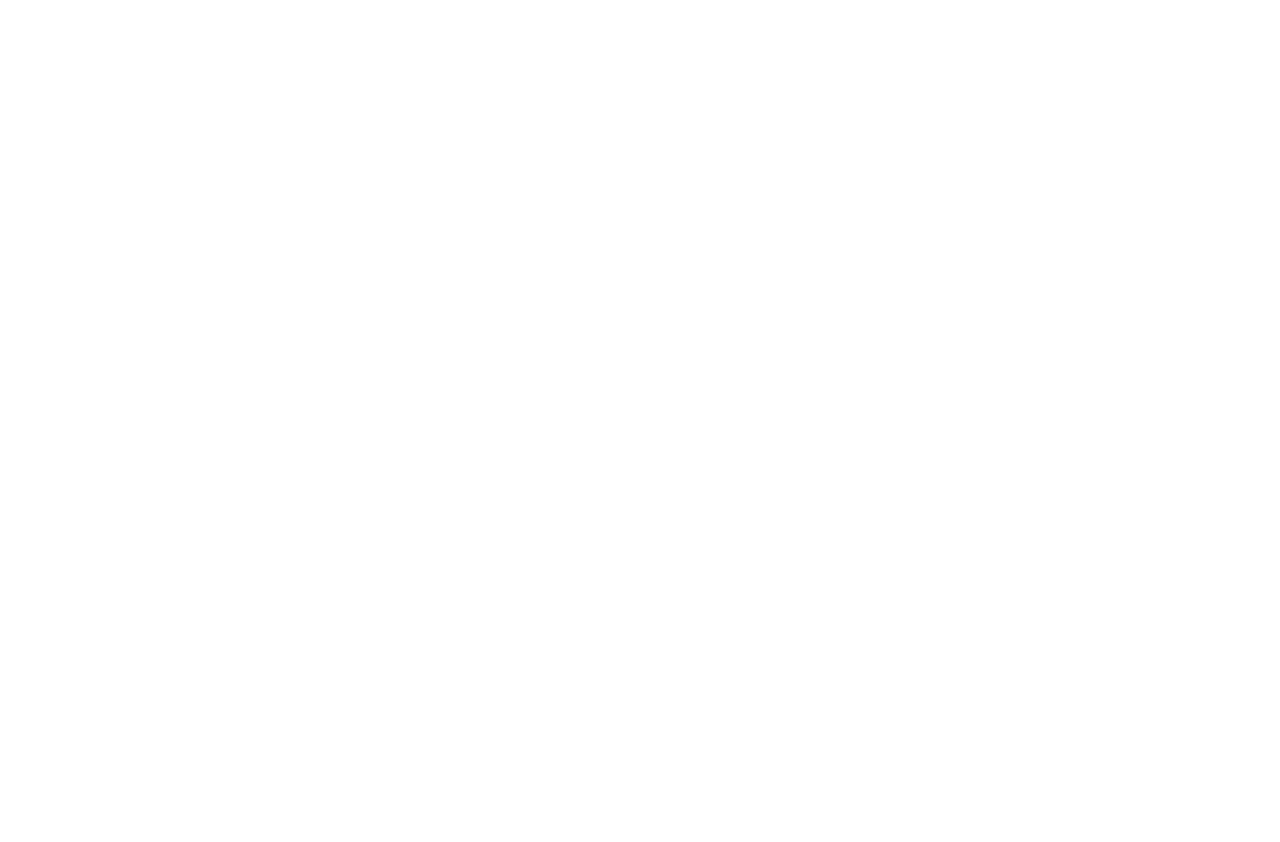
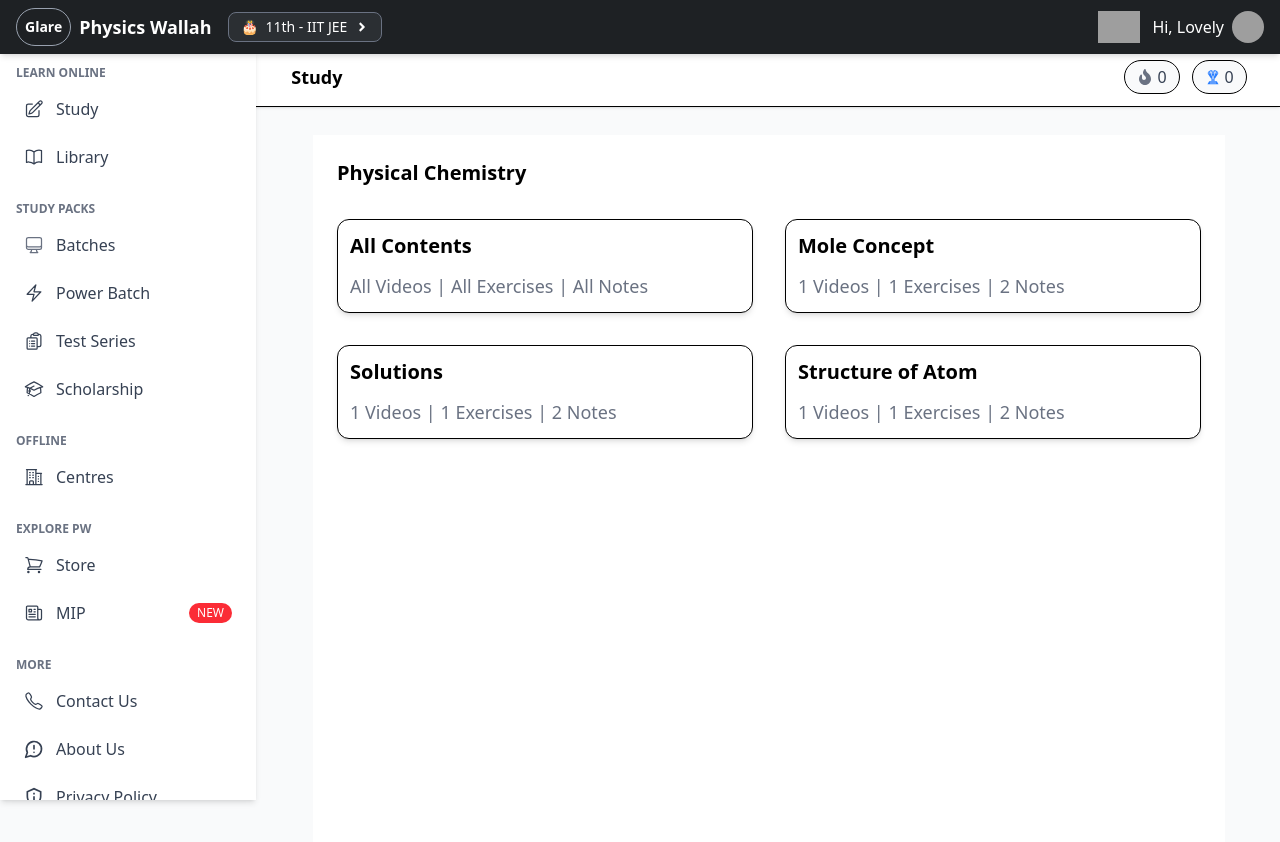
Before and after one commit to Lovely-s03/HariflySchoolProject, a React (Vite) app: page /dashboard/classes in a window 1280 px wide. Before the commit this address had no page. Shown: the top 842 px of the page. Before the commit the page ends 800 px from the top, so only its background shows below. Built offline with nearby package versions, Linux system fonts and the light colour scheme; grey boxes are pictures that could not be loaded.

Commit message:
new files classes

```diff
--- /dev/null
+++ b/src/Components/Dashboard/Batch/Explore/Classes.jsx
@@ -0,0 +1,52 @@
+// App.js
+import React from "react";
+import { useLocation } from "react-router-dom";
+
+const contentMap = {
+  Physics: [
+    { title: "All Contents", subtitle: "All Videos | All Exercises | All Notes" },
+    { title: "Mechanics", subtitle: "2 Videos | 1 Exercises | 1 Notes" },
+    { title: "Waves", subtitle: "1 Videos | 2 Exercises | 1 Notes" },
+  ],
+  Maths: [
+    { title: "All Contents", subtitle: "All Videos | All Exercises | All Notes" },
+    { title: "Algebra", subtitle: "3 Videos | 1 Exercises | 2 Notes" },
+    { title: "Calculus", subtitle: "2 Videos | 2 Exercises | 1 Notes" },
+  ],
+  "Physical Chemistry": [
+    { title: "All Contents", subtitle: "All Videos | All Exercises | All Notes" },
+    { title: "Mole Concept", subtitle: "1 Videos | 1 Exercises | 2 Notes" },
+    { title: "Solutions", subtitle: "1 Videos | 1 Exercises | 2 Notes" },
+    { title: "Structure of Atom", subtitle: "1 Videos | 1 Exercises | 2 Notes" },
+  ],
+  // Add other subjects here...
+};
+
+function App() {
+  const location = useLocation();
+  const subject = location.state?.subject?.name || "Physical Chemistry"; // default fallback
+  const sections = contentMap[subject] || [];
+
+  return (
+    <div className="bg-white min-h-screen p-6">
+      <h1 className="text-xl font-semibold mb-8">{subject}</h1>
+      <div className="grid grid-cols-1 md:grid-cols-2 gap-8">
+        {sections.map((section) => (
+          <div
+            key={section.title}
+            className="bg-white shadow-md rounded-xl flex flex-col justify-center p-3 border"
+          >
+            <div className="flex items-center">
+              <h2 className="text-xl font-semibold">{section.title}</h2>
+            </div>
+            <div className="mt-3 text-gray-500 font-medium text-lg">
+              {section.subtitle}
+            </div>
+          </div>
+        ))}
+      </div>
+    </div>
+  );
+}
+
+export default App;
--- a/src/Components/Dashboard/Batch/Explore/Explore.jsx
+++ b/src/Components/Dashboard/Batch/Explore/Explore.jsx
@@ -1,6 +1,8 @@
 import React, { useState } from "react";
 import BuyNowModal from "../../../../common/BuyNowModal";
 import { FaWhatsapp } from "react-icons/fa";
+
+import { useNavigate } from "react-router-dom";
 
 const tabData = [
   { label: "Description" },
@@ -427,6 +429,7 @@ const videos = [
     bg: "bg-purple-100",
     text: "text-purple-600",
   },
+
 ];
 
 const details = [
@@ -539,6 +542,7 @@ const icons = {
   ),
 };
 
+
 const subjects = [
   { name: "Physics", chapters: 3 },
   { name: "Maths", chapters: 3 },
@@ -547,6 +551,7 @@ const subjects = [
   { name: "Inorganic Chemistry", chapters: 3 },
   { name: "Notices", chapters: 2 },
 ];
+
 
 const features1 = [
   {
@@ -608,11 +613,18 @@ const ArjunaTabs = () => {
 
   const faqsToShow = showAll ? faqs : faqs.slice(0, 4);
   const currentFeatures = planFeatures[selectedPlan] || [];
+  const navigate = useNavigate();
+
+  const handleClick = (subject) => {
+
+    navigate("/dashboard/classes", { state: { subject } });
+  };
+
 
   return (
-    <div className="bg-indigo-500 rounded-t-xl">
-      <div className="max-w-5xl mx-auto px-4 pt-6 pb-2">
-        <h2 className="text-white text-3xl font-bold">Arjuna JEE 4.0 2026</h2>
+    <div className="bg-[#000080] rounded-t-xl">
+      <div className="max-w-5xl mx-auto px-2 pt-6 pb-2 items-center justify-start">
+        <h2 className="text-white text-3xl font-bold ">Arjuna JEE 4.0 2026</h2>
       </div>
       <div className="bg-white px-4 flex flex-col gap-5 xl:gap-0 xl:flex-row items-center border-b justify-between pt-2 whitespace-nowrap">
         <div className="flex space-x-6 overflow-x-scroll max-w-[400px] xl:max-w-full">
@@ -652,7 +664,7 @@ const ArjunaTabs = () => {
                 <h2 className="text-xl font-semibold">Choose a Plan</h2>
                 <button
                   onClick={() => setIsModalOpen(true)}
-                  className="bg-indigo-500 text-white font-medium px-5 py-2 rounded-lg hover:bg-indigo-600 transition"
+                  className="bg-[#000080] text-white font-medium px-5 py-2 rounded-lg bg-[#000080] transition"
                 >
                   Compare Plans
                 </button>
@@ -924,10 +936,11 @@ const ArjunaTabs = () => {
                 Select your subjects &amp; start learning
               </p>
 
-              <div className="grid grid-cols-1 sm:grid-cols-2 lg:grid-cols-3 xl:grid-cols-4 gap-6">
+              <div className="grid grid-cols-1 sm:grid-cols-1 lg:grid-cols-2 xl:grid-cols-4 gap-6">
                 {subjects.map((subject) => (
                   <div
                     key={subject.name}
+                    onClick={() => handleClick(subject)}
                     className="bg-white rounded-xl shadow flex items-center p-5 min-w-[240px] transition hover:shadow-lg"
                   >
                     {icons[subject.name] || (
--- a/src/common/Layout.jsx
+++ b/src/common/Layout.jsx
@@ -15,6 +15,7 @@ import Contact from '../Components/Dashboard/Contact/Contact';
 import Goal from '../Components/Dashboard/AllGoals/Goal';
 import Explore from '../Components/Dashboard/Batch/Explore/Explore';
 import BuyOrderSummary from './BuyOrderSummary';
+import Classes from '../Components/Dashboard/Batch/Explore/Classes';
 
 const Layout = () => {
   const location = useLocation();
@@ -39,6 +40,9 @@ const Layout = () => {
          <Route path="batch" element={<Batch/>} />
          <Route path="contact" element={<Contact/>} />
          <Route path="explore" element={<Explore/>} />
+         <Route path="classes" element={<Classes/>} />
+
+
 
          <Route path="goal" element={<Goal/>} />
 
```
